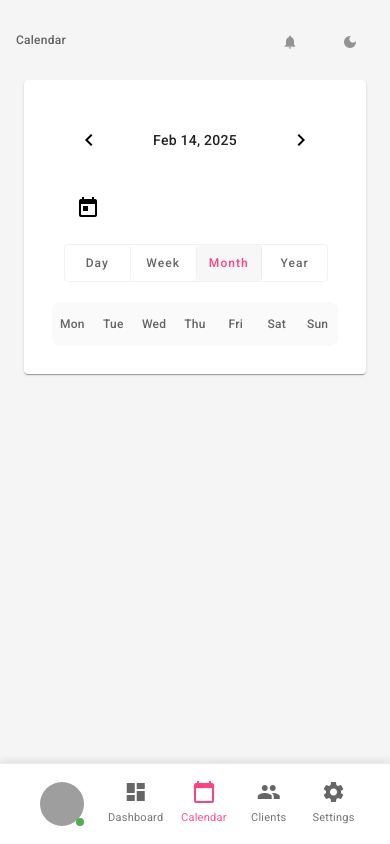
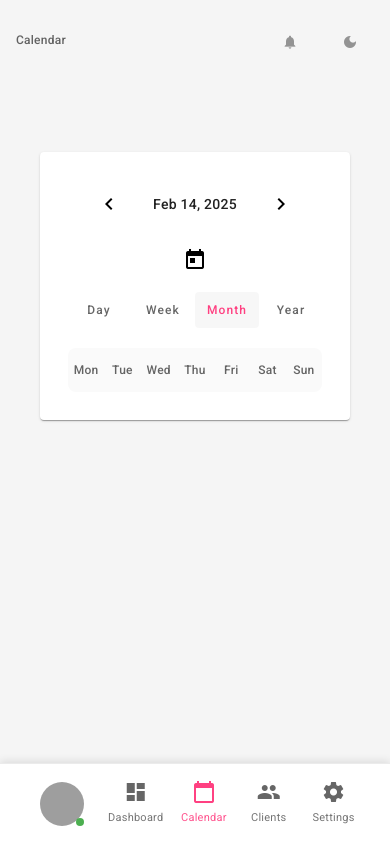
Before and after one commit to johnhnguyen97/NailSalonPro, an Angular app: page /calendar in a window 390 px wide. Built offline with nearby package versions, Linux system fonts and the light colour scheme; grey boxes are pictures that could not be loaded.

Commit message:
refactor(layout): enhance responsive styles and improve layout consistency across components

```diff
--- a/src/app/app.component.sass
+++ b/src/app/app.component.sass
@@ -31,8 +31,8 @@ html, body
     position: relative
     overflow: hidden
     margin-left: 0
+    padding-top: 56px
     transition: margin-left 0.3s ease
-    padding-top: 56px // Height of logo container
 
     router-outlet
       display: none
@@ -43,22 +43,13 @@ html, body
       flex-direction: column
       min-height: 0
       overflow-y: auto
+      box-sizing: border-box
 
   &.sidebar-collapsed
     app-sidebar
       flex-basis: 72px
 
 // Responsive adjustments
-@media screen and (max-width: 1200px)
-  .app-container
-    app-sidebar
-      transition: flex-basis 0.3s ease, width 0.3s ease
-
-    &.sidebar-collapsed
-      app-sidebar
-        flex-basis: 72px
-        width: 72px
-
 @media screen and (max-width: 992px)
   .app-container
     app-sidebar
@@ -72,23 +63,12 @@ html, body
 
 @media screen and (max-width: 576px)
   .app-container
-    position: relative
-    height: 100%
-    min-height: 100vh
-    overflow-x: hidden
-
     app-sidebar
       display: none
 
     .main-content
-      flex: 1
-      min-height: 0
-      height: auto
-      margin-left: 0 !important
+      margin-left: 0
       padding-bottom: 80px
-      transition: padding-bottom 0.3s cubic-bezier(0.4, 0, 0.2, 1)
-      width: 100%
-      position: relative
 
       &.mobile-nav-collapsed
         padding-bottom: 32px
--- a/src/app/features/appointments/calendar/calendar.component.sass
+++ b/src/app/features/appointments/calendar/calendar.component.sass
@@ -12,50 +12,52 @@
   .calendar-header
     display: flex
     align-items: center
-    padding: 0 12px
     margin-bottom: 20px
 
     .calendar-controls
       display: flex
       align-items: center
+      justify-content: space-between
       width: 100%
-      justify-content: space-between
+      gap: 16px
 
       .today-btn
-        margin-right: 8px
+        white-space: nowrap
+        min-width: fit-content
 
       .month-nav
         display: flex
         align-items: center
         justify-content: center
-        flex: 1
         gap: 12px
+        flex: 0 1 auto
 
         .current-date
           font-size: 14px
           font-weight: 500
           color: rgba(0, 0, 0, 0.87)
-          min-width: 140px
+          min-width: 120px
           text-align: center
+          white-space: nowrap
 
       .view-controls
+        display: flex
+        align-items: center
+        min-width: fit-content
+
         .view-toggle
           display: flex
           align-items: center
           border-radius: 4px
           overflow: hidden
           outline: none
-          border: 1px solid rgba(0, 0, 0, 0.05)
 
           button
             padding: 4px 12px
             font-size: 12px
             color: rgba(0, 0, 0, 0.6)
             outline: none
-            border-right: 1px solid rgba(0, 0, 0, 0.05)
-
-            &:last-child
-              border-right: none
+            white-space: nowrap
 
             &.active
               background-color: rgba(0, 0, 0, 0.03)
@@ -84,20 +86,35 @@
 
     .calendar-header
       .calendar-controls
-        flex-direction: column
-        align-items: stretch
         gap: 12px
 
+@media screen and (max-width: 768px)
+  .calendar-container
+    .calendar-header
+      .calendar-controls
+        flex-wrap: wrap
+        gap: 8px
+        justify-content: center
+
+        .today-btn
+          order: 2
+          width: auto
+
         .month-nav
-          order: -1
-          margin: 8px 0
+          order: 1
+          width: 100%
+          justify-content: center
 
         .view-controls
-          .view-toggle
-            width: 100%
-            button
-              flex: 1
+          order: 3
+          width: auto
 
 @media screen and (max-width: 576px)
   .calendar-container
     padding: 12px
+
+    .calendar-header
+      .calendar-controls
+        .month-nav
+          .current-date
+            min-width: 100px
--- a/src/app/features/dashboard/dashboard/dashboard.component.sass
+++ b/src/app/features/dashboard/dashboard/dashboard.component.sass
@@ -2,18 +2,25 @@
   width: 100%
   transition: all 0.3s ease
   padding: 20px
+  box-sizing: border-box
+  display: flex
+  flex-direction: column
+  gap: 24px
 
   .stats-grid
     display: grid
-    grid-template-columns: repeat(3, 1fr)
+    grid-template-columns: repeat(3, minmax(0, 1fr))
     gap: 24px
-    margin-bottom: 24px
+    margin: 0
+    padding: 0
 
     .stat-card
       background: white
       border-radius: 12px
       box-shadow: 0 2px 4px rgba(0, 0, 0, 0.05)
       outline: none
+      margin: 0
+      min-width: 0
 
       .stat-content
         display: flex
@@ -27,13 +34,19 @@
           height: 32px
           color: #ff4081
           opacity: 0.9
+          flex-shrink: 0
 
         .stat-info
+          min-width: 0
+          flex: 1
           h3
             margin: 0
             font-size: 14px
             color: #666
             font-weight: 500
+            white-space: nowrap
+            overflow: hidden
+            text-overflow: ellipsis
 
           .stat-value
             margin: 8px 0 0
@@ -46,40 +59,49 @@
     border-radius: 12px
     box-shadow: 0 2px 4px rgba(0, 0, 0, 0.05)
     outline: none
+    margin: 0
 
     mat-card-header
       padding: 20px 20px 0
+      margin: 0
 
       mat-card-title
         font-size: 18px
         font-weight: 500
         color: #2c3e50
+        margin: 0
 
     .activity-list
       padding: 0 20px 20px
+      margin: 0
 
       .activity-item
         display: flex
         align-items: flex-start
         padding: 16px 0
         border-bottom: 1px solid rgba(0, 0, 0, 0.08)
+        gap: 16px
 
         &:last-child
           border-bottom: none
 
         .activity-icon
           color: #666
-          margin-right: 16px
           font-size: 20px
           opacity: 0.8
+          flex-shrink: 0
 
         .activity-details
           flex: 1
+          min-width: 0
 
           .activity-text
             margin: 0
             font-size: 14px
             color: #2c3e50
+            white-space: nowrap
+            overflow: hidden
+            text-overflow: ellipsis
 
           .activity-time
             font-size: 12px
@@ -90,9 +112,11 @@
 @media screen and (max-width: 992px)
   .dashboard-container
     padding: 16px
+    gap: 16px
+
     .stats-grid
+      grid-template-columns: repeat(2, 1fr)
       gap: 16px
-      grid-template-columns: repeat(2, 1fr)
 
 @media screen and (max-width: 768px)
   .dashboard-container
@@ -110,6 +134,8 @@
 @media screen and (max-width: 576px)
   .dashboard-container
     padding: 12px
+    gap: 12px
+
     .stats-grid
       gap: 12px
 
@@ -119,5 +145,4 @@
         gap: 8px
 
         .activity-icon
-          margin-right: 0
           margin-bottom: 4px
--- a/src/app/shared/layout/page-container/page-container.component.sass
+++ b/src/app/shared/layout/page-container/page-container.component.sass
@@ -2,22 +2,19 @@
   display: flex
   flex-direction: column
   min-height: 0
+  padding: 24px
+  box-sizing: border-box
   width: 100%
-  box-sizing: border-box
+  max-width: 100%
+  margin: 56px 0 0
 
-  .page-content
-    flex: 1
-    min-height: 0
-    display: flex
-    flex-direction: column
+// Responsive styles
+@media screen and (max-width: 992px)
+  .page-container
+    padding: 20px
+    margin-top: 56px
 
-    // Card layouts
-    .card-grid
-      display: grid
-      gap: 24px
-      grid-template-columns: repeat(auto-fit, minmax(300px, 1fr))
-
-    .card-list
-      display: flex
-      flex-direction: column
-      gap: 16px
+@media screen and (max-width: 576px)
+  .page-container
+    padding: 16px
+    margin-top: 56px
--- a/src/styles.sass
+++ b/src/styles.sass
@@ -5,29 +5,20 @@ html, body
   font-family: Roboto, "Helvetica Neue", sans-serif
   background: #f5f5f5
 
-// Remove outlines from containers
-.mat-mdc-card
-  outline: none !important
-  &:focus, &:active
-    outline: none !important
-  & > *
-    outline: none !important
-
-mat-card
-  outline: none !important
-  &:focus, &:active
-    outline: none !important
-
-.container, .mdc-card, .mat-mdc-card-content, .mdc-card__content, .mat-mdc-card-actions
-  outline: none !important
-  &::before, &::after
-    outline: none !important
-
-// Material overrides for container elements
-.mdc-card__primary-action
-  outline: none !important
-  &::before, &::after
-    outline: none !important
+// Material card containment
+.mat-mdc-card, mat-card
+  box-sizing: border-box !important
+  max-width: 100% !important
+  margin: 0 !important
+  overflow: hidden !important
 
 .mat-mdc-card-content
-  outline: none !important
+  box-sizing: border-box !important
+  max-width: 100% !important
+  overflow: hidden !important
+
+// Container overflow prevention
+.container, .content-container
+  box-sizing: border-box !important
+  max-width: 100% !important
+  overflow: hidden !important
```
